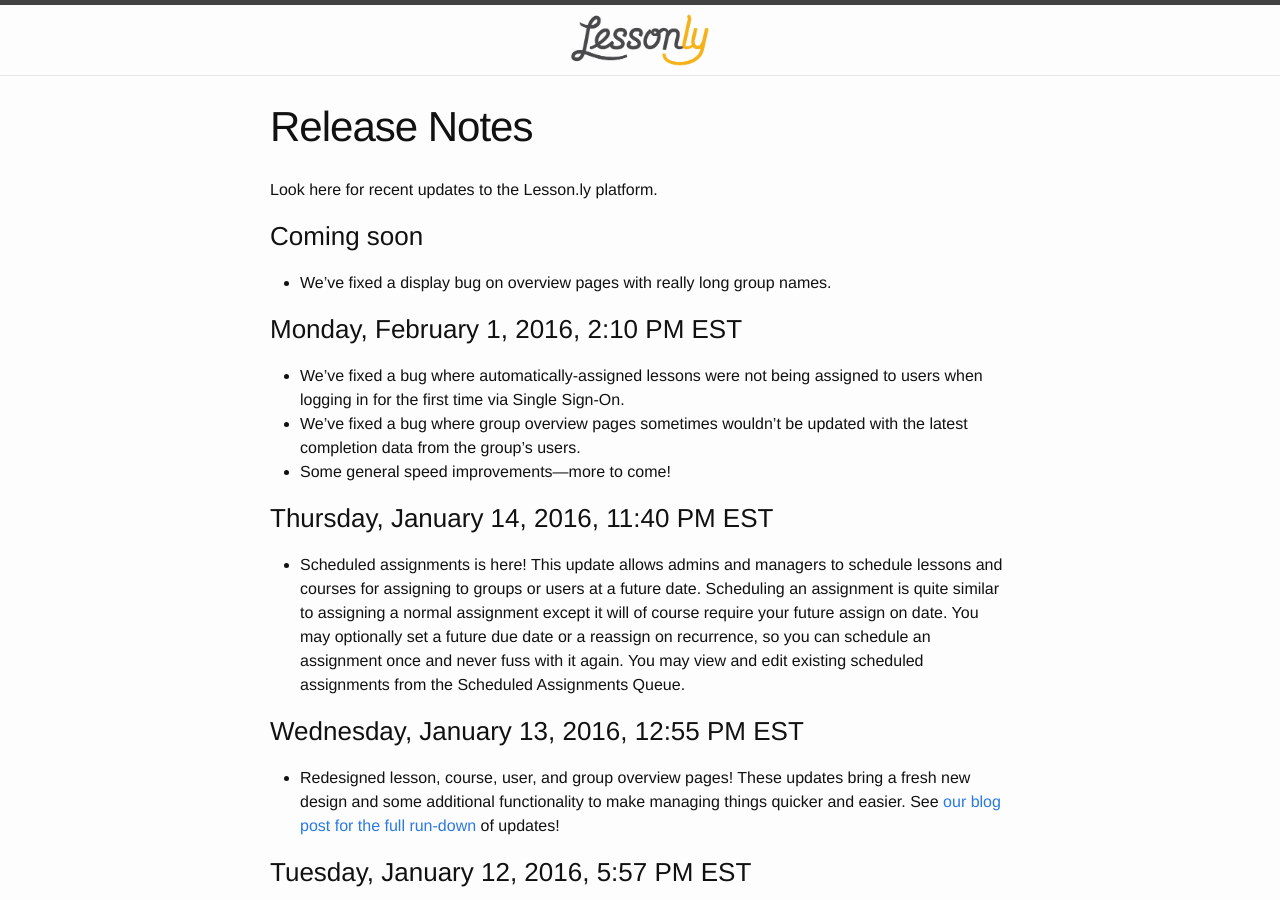
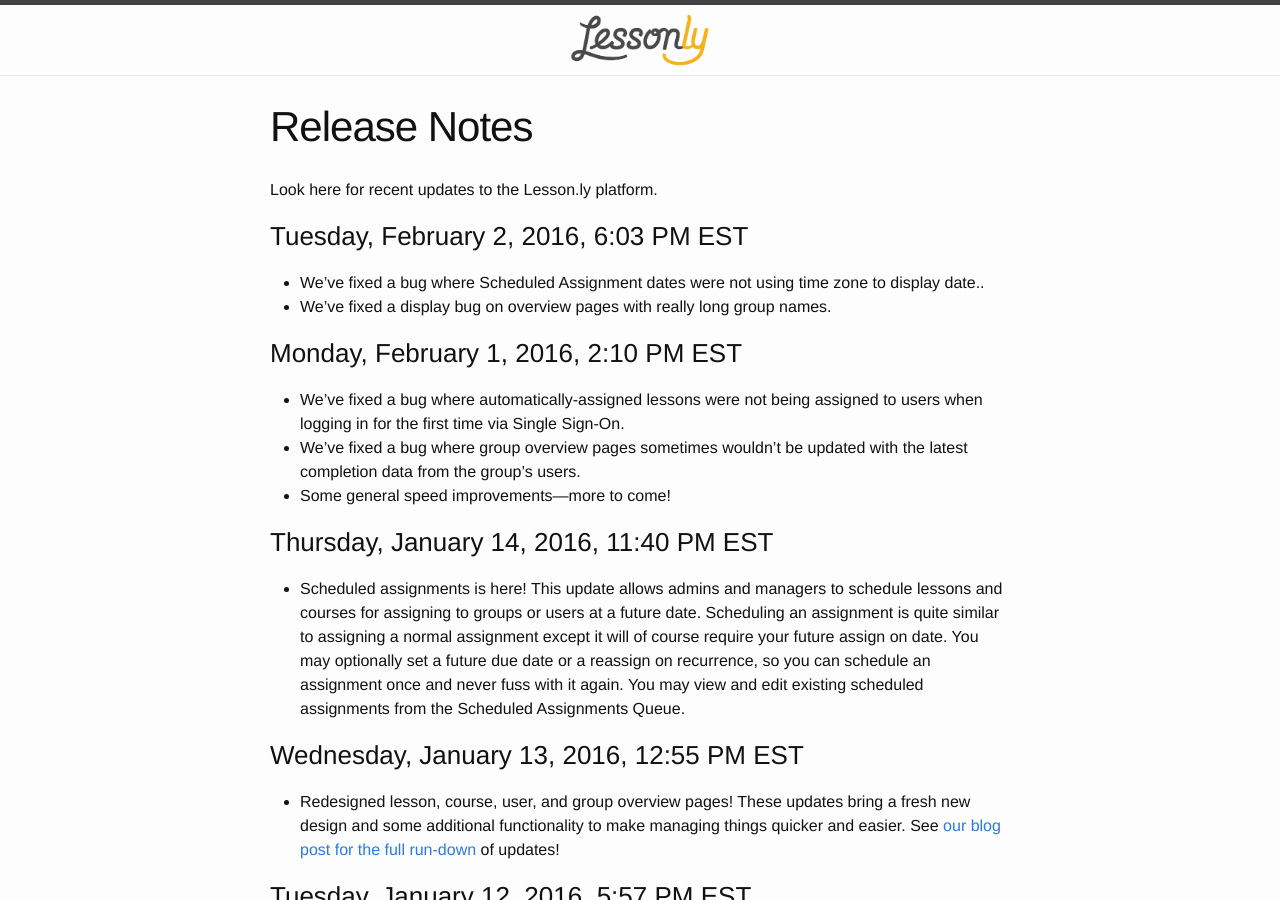
Before and after one commit to isabella232/lessonly.github.io, a Jekyll site: the page built from release-notes.md, in a window 1280 px wide and 900 px high. Built offline with Jekyll 4.4.1, drawn with Linux system fonts in a browser that asks for light colours.

Commit message:
update release notes

```diff
--- a/release-notes.md
+++ b/release-notes.md
@@ -6,8 +6,9 @@
 
 Look here for recent updates to the Lesson.ly platform.
 
-### Coming soon
+### Tuesday, February 2, 2016, 6:03 PM EST
 
+- We've fixed a bug where Scheduled Assignment dates were not using time zone to display date..
 - We've fixed a display bug on overview pages with really long group names.
 
 ### Monday, February 1, 2016, 2:10 PM EST
```
